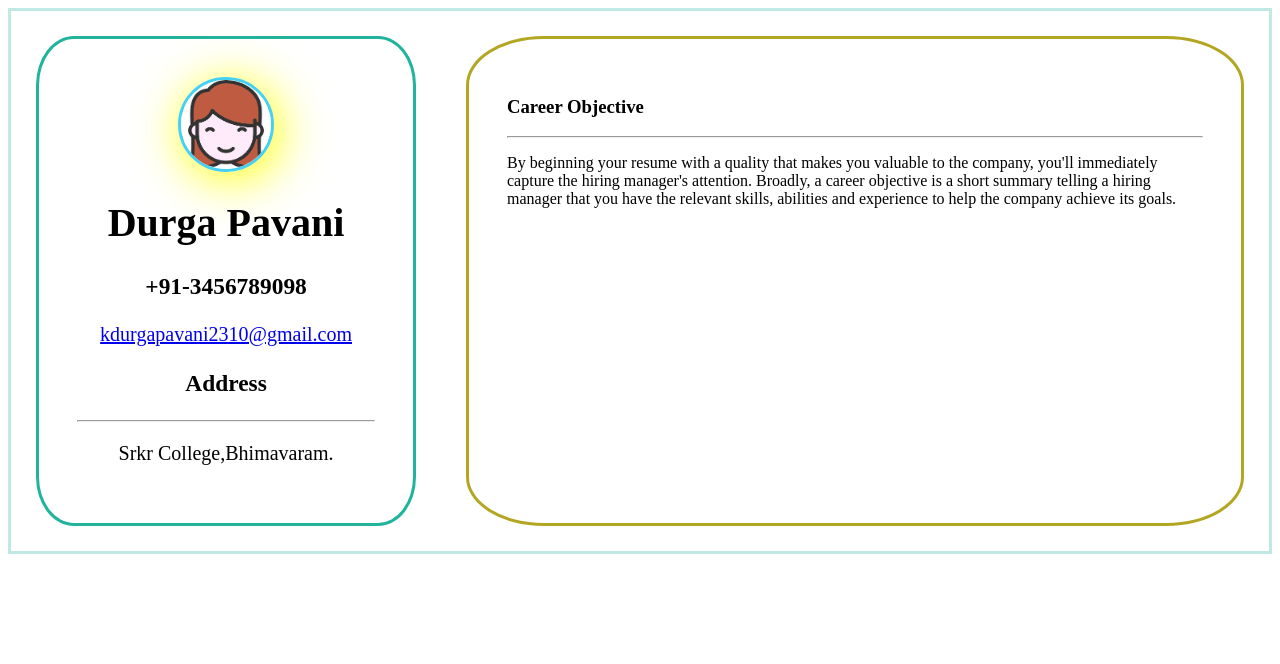
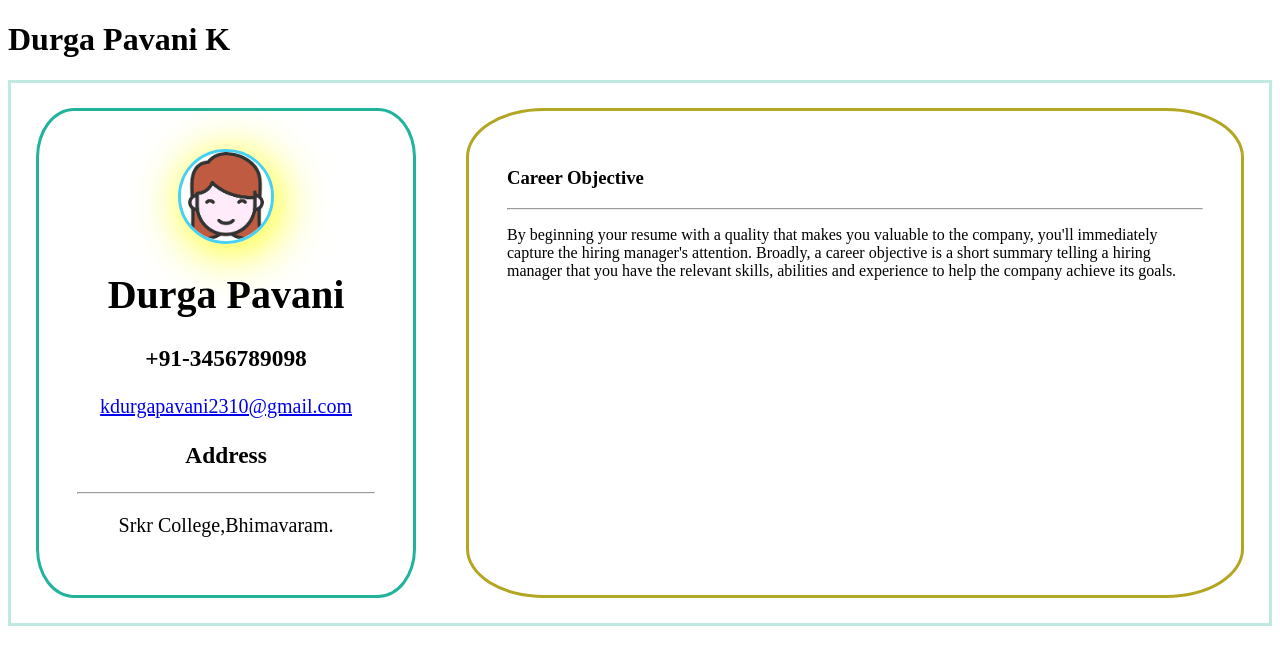
Before and after one commit to 160102116/Pavaniresume, a plain HTML site: page index.html in a window 1280 px wide. Drawn offline with Linux system fonts and the light colour scheme.

Commit message:
Update index.html

```diff
--- a/index.html
+++ b/index.html
@@ -7,6 +7,7 @@
   <link rel="stylesheet" href="style.css">
 </head>
 <body>
+  <h1>Durga Pavani K</h1>
   <div class="parent">
 
     <div class="childone">
```
